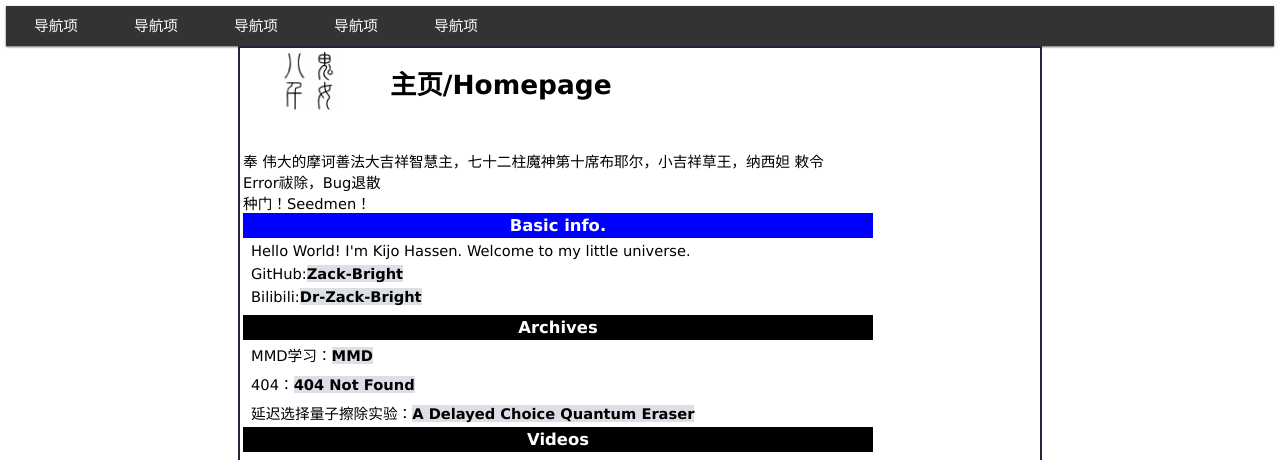
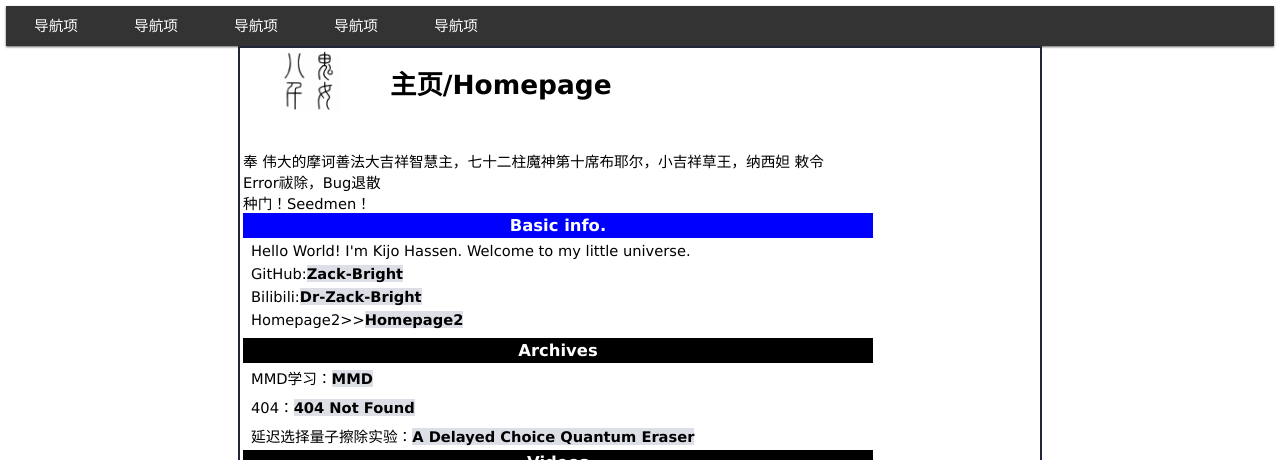
Before and after one commit to KijoHassen/KijoHassen.github.io, a plain HTML site: page index.html in a window 1280 px wide. Shown: the top 460 px of the page. Drawn offline with Linux system fonts and the light colour scheme.

Commit message:
2023/06/20

```diff
--- a/index.html
+++ b/index.html
@@ -158,6 +158,9 @@
           <p>
             Bilibili:<a href="https://space.bilibili.com/290470461?spm_id_from=333.1007.0.0" target="_blank" title="Bilibili">Dr-Zack-Bright</a>
           </p>
+          <p>
+            Homepage2>><a href="homepage2.html" target="_blank" title="Homepage2">Homepage2</a>
+          </p>
         </div>
 
         <div class="section_header">
```
